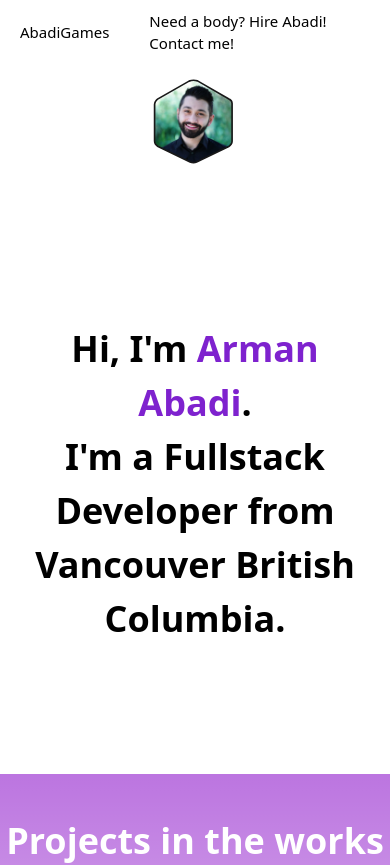
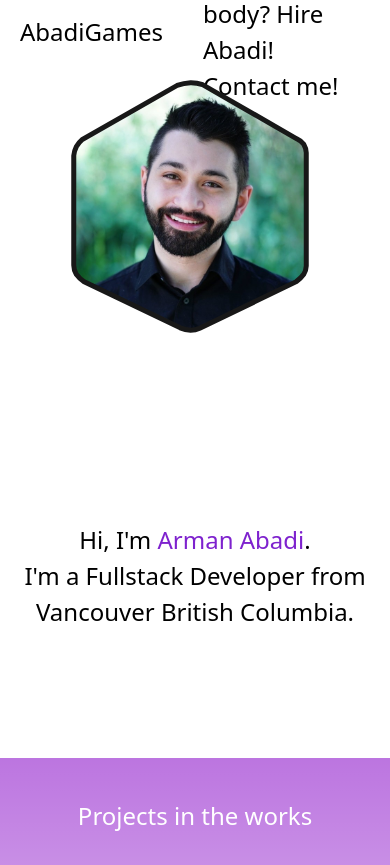
Before and after one commit to ArmanAbadi/AbadiGamesWebsite, a Next.js app: page / in a window 390 px wide. Shown: the top 865 px of the page. Built offline with nearby package versions, Linux system fonts and the light colour scheme.

Commit message:
mobile sizing

```diff
--- a/app/globals.css
+++ b/app/globals.css
@@ -35,6 +35,10 @@ body {
   font-thick {
     font-size: 15px;
     font-weight: 800
+  }
+  .font-extrabold {
+    font-size: 24px;
+    font-weight: 400
   }
 }
 
@@ -132,16 +136,16 @@ body {
 
 @media only screen and (max-width: 768px) {
   .container {
-    width: 100px;
-    height: 100px;
+    width: 300px;
+    height: 300px;
     margin: 1em auto;
   }
 }
 
 @media only screen and (max-width: 320px) {
   .container {
-    width: 100px;
-    height: 100px;
+    width: 300px;
+    height: 300px;
     margin: 1em auto;
   }
 }
--- a/app/page.tsx
+++ b/app/page.tsx
@@ -20,7 +20,7 @@ export default function Home() {
   <div className="flex flex-col h-screen justify-between">
 
     <main className="flex flex-col h-screen justify-between">
-<div className="navbar p-3 bg-base-100 font-thick">
+<div className="navbar p-3 bg-base-100 font-extrabold">
   <Link href={""} className="px-2">AbadiGames</Link>
   <div className="flex flex-1 justify-end px-2"><a href="mailto:armanabadi.aa@gmail.com?Subject=AbadiGames Enquiry" target="_top" className="px-2">
   <div className = "px-4">Need a body? Hire Abadi! Contact me!
```
